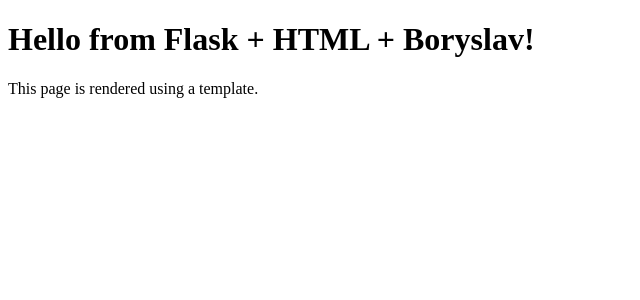
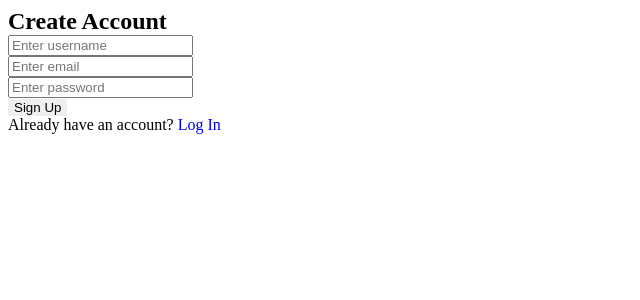
Before and after one commit to Danpsyper/Py-html-programm, a Flask app: page / in a window 1280 px wide. Shown: the top 300 px of the page, without its empty margins (0-640 px from the left). Run offline with Flask 3, Linux system fonts and the light colour scheme.

Commit message:
register-form

```diff
--- a/Py-html-programm/templates/index.html
+++ b/Py-html-programm/templates/index.html
@@ -2,9 +2,36 @@
 <html>
 <head>
     <title>My Flask App</title>
+    <link rel="stylesheet" href="./reset.css">
+    <link rel="stylesheet" href="./style.css">
 </head>
 <body>
-    <h1>Hello from Flask + HTML + {{ name }}!</h1>
-    <p>This page is rendered using a template.</p>
+    <header class="register-header">
+   <div class="container">
+        <form  action="/check" method="POST" class="form">
+            <h2>Create Account</h2>
+
+            <div class="input-box">
+                <input placeholder="Enter username"  type="text" name="name" required>
+             </div>
+
+            <div class="input-box">
+                <input placeholder="Enter email" type="email" name="email"  required>
+
+            </div>
+
+            <div class="input-box">
+                <input placeholder="Enter password" type="password" name="password"  required>
+
+            </div>
+
+            <button type="submit">Sign Up</button>
+
+            <p class="login-link">
+                Already have an account? <a href="#">Log In</a>
+            </p>
+        </form>
+    </div>
+    </header>
 </body>
 </html>
--- /dev/null
+++ b/Py-html-programm/templates/reset.css
@@ -0,0 +1,37 @@
+a {
+    color: none;
+    text-decoration: none;
+    padding: 0;
+    margin: 0;
+  }
+
+  ul {
+    list-style: none;
+    padding: 0;
+    margin: 0;
+  }
+
+  p {
+    padding: 0;
+    margin: 0;
+  }
+
+  h1,
+  h2,
+  h3,
+  h4,
+  h5,
+  h6 {
+    padding: 0;
+    margin: 0;
+  }
+
+  img {
+    display: block;
+    max-width: 100%;
+    height: auto;
+  }
+
+  button {
+    border: none;
+  }
```
Also changed, not shown: Py-html-programm/templates/package.json (added, +19 -0 lines), Py-html-programm/app.py (line endings or trailing spaces), Py-html-programm/templates/package-lock.json (added), Py-html-programm/templates/style.css (added).
